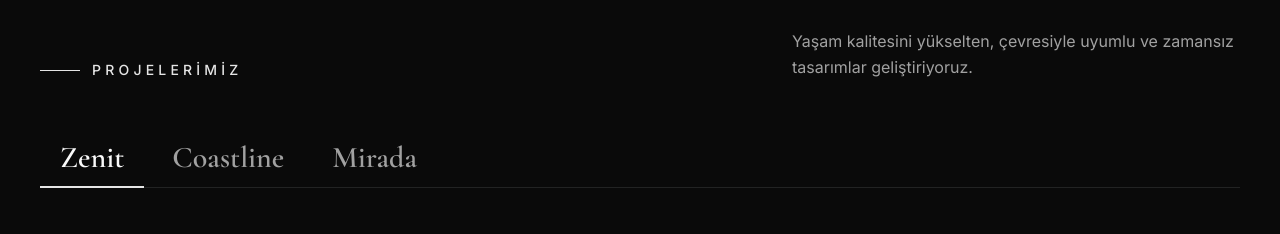
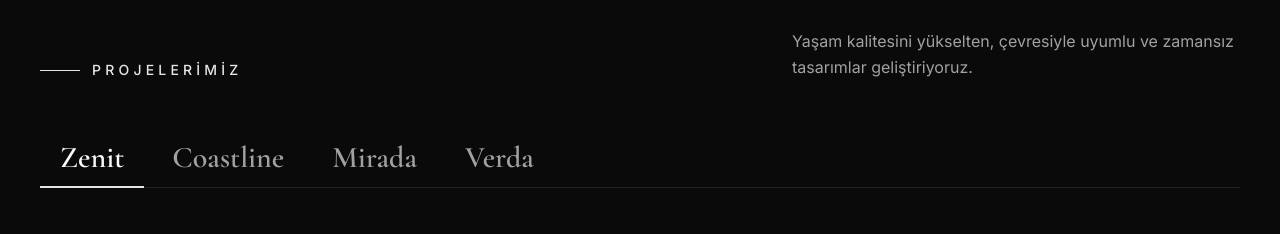
Before and after one commit to doganvciii/Avcioglu-site, a Next.js app: page / in a window 1280 px wide. Shown: the part 900-1134 px from the top of the page. Built offline with nearby package versions, Linux system fonts and the light colour scheme.

Commit message:
Verda projesi eklendi

```diff
--- a/components/projects-section.tsx
+++ b/components/projects-section.tsx
@@ -72,6 +72,22 @@ const projects: Project[] = [
       { src: '/images/mirada/2.jpg', alt: 'Mirada projesi cephenin yan görünümü ve peyzaj' },
       { src: '/images/mirada/3.jpg', alt: 'Mirada projesi akşam cephe ışıklandırması ve modern mimari' },
       { src: '/images/mirada/4.jpg', alt: 'Mirada projesi havuz ve bahçe yaşam alanı' },
+    ],
+  },
+  {
+    id: 'verda',
+    name: 'Verda',
+    status: 'Planlanan',
+    description:
+      'Antalya / Döşemealtı konumunda yer alan Verda, modern konut projesi; geniş balkonlar ve kaliteli dış cephe detayları sunar.',
+    features: [
+      { icon: Sparkles, label: 'Dış Cephe Gizli LED Aydınlatma' },
+      { icon: Building2, label: 'Ahşap Kompozit Detaylar' },
+      { icon: CarFront, label: 'Geniş Balkonlu Lüks Daireler' },
+    ],
+    gallery: [
+      { src: '/1 kopya.jpg', alt: 'Verda projesi cephe ve balkonlar' },
+      { src: '/2 kopya.jpg', alt: 'Verda projesi akşam cephe aydınlatması' },
     ],
   },
 ]
```
Also changed, not shown: public/1 kopya.jpg (added), public/2 kopya.jpg (added).
